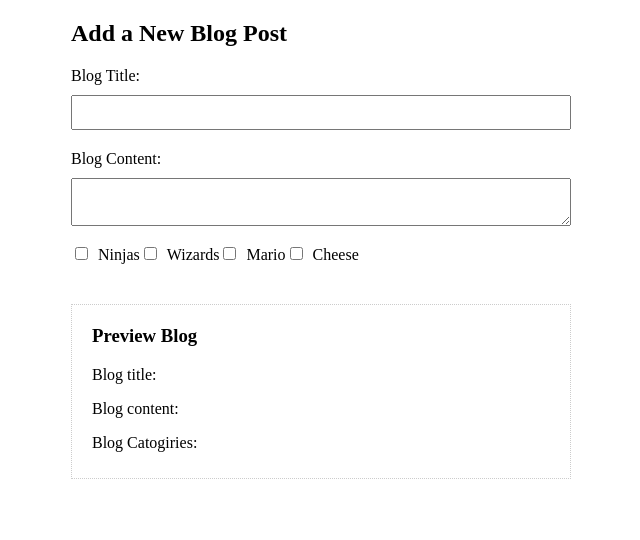
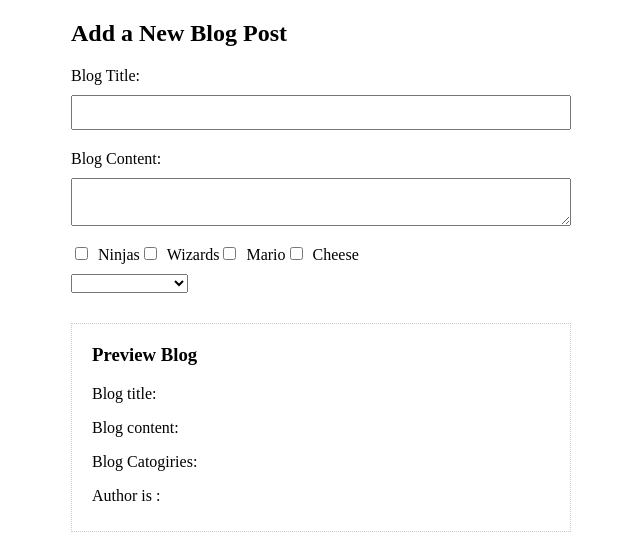
Before and after one commit to shengo333/vuejs2-tut, a Vue app: page / in a window 1280 px wide. Shown: the top 540 px of the page, without its empty margins (319-959 px from the left). Built offline with nearby package versions, Linux system fonts and the light colour scheme.

Commit message:
binding with option

```diff
--- a/src/components/addBlog.vue
+++ b/src/components/addBlog.vue
@@ -16,10 +16,11 @@
                 <label for="checkbox" > Mario</label>
                 <input type="checkbox" value="Cheese" id="Cheese" v-model="blog.categories">
                 <label for="checkbox" > Cheese</label>
+            </div>
+            <select v-model="blog.author">
+                <option v-for="author in authors" :key="author">{{author}}</option>
+            </select>
 
-
-
-            </div>
         </form>
         <div id="preview">
             <h3>Preview Blog</h3>
@@ -30,6 +31,7 @@
             <ul>
                 <li v-for="categorie in blog.categories" :key="categorie">{{categorie}}</li>
             </ul>
+            <p>Author is : {{blog.author}}</p>
         </div>
     </div>
 
@@ -48,9 +50,10 @@ export default {
             {
             title: "",
             content: "",
-            categories: []
-            }
-
+            categories: [],
+            author: ""
+            },
+        authors: ['rotfus patric', 'king of hill', 'john fruasciante']
     }
   },
   methods:{
```
